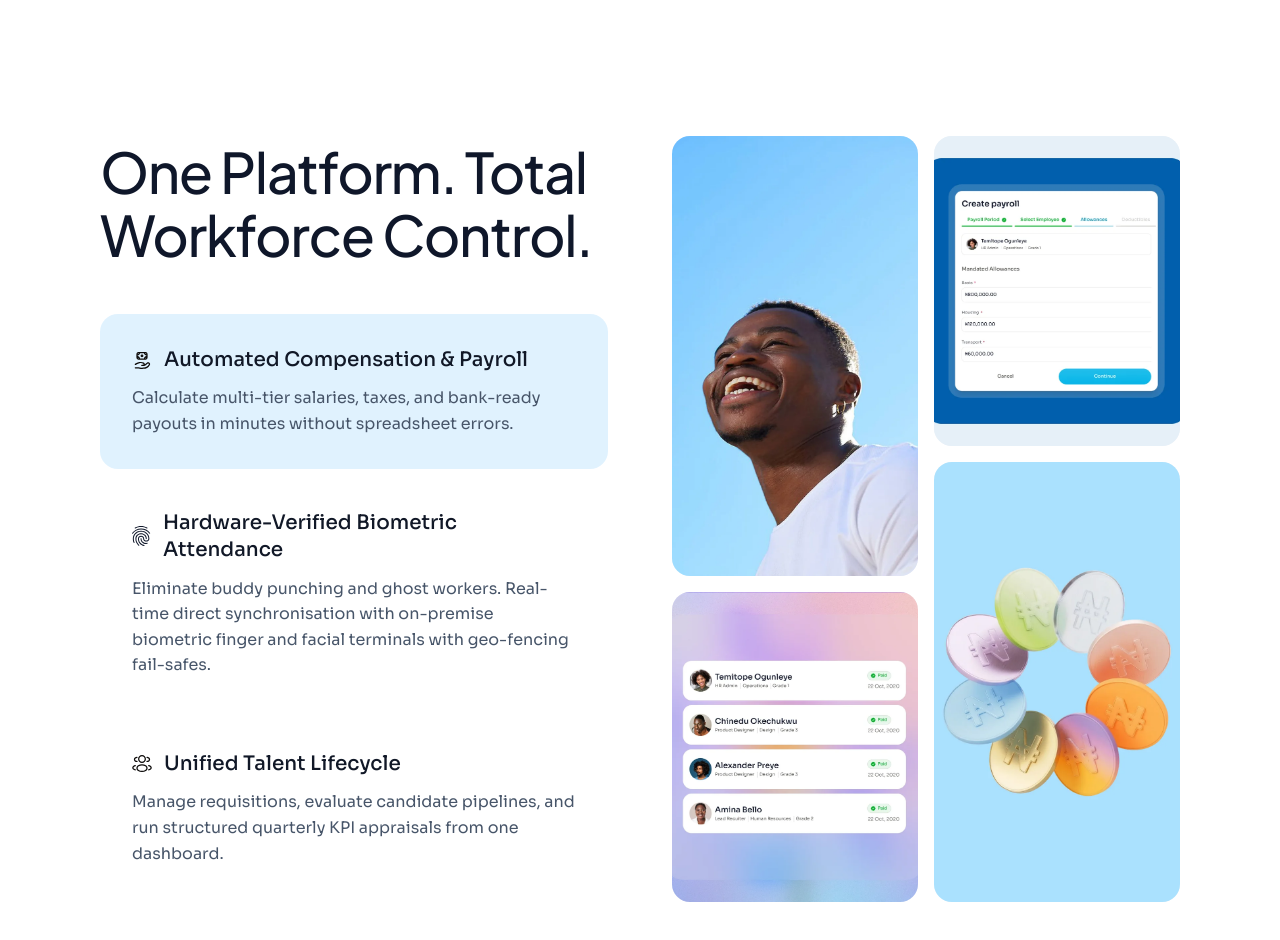
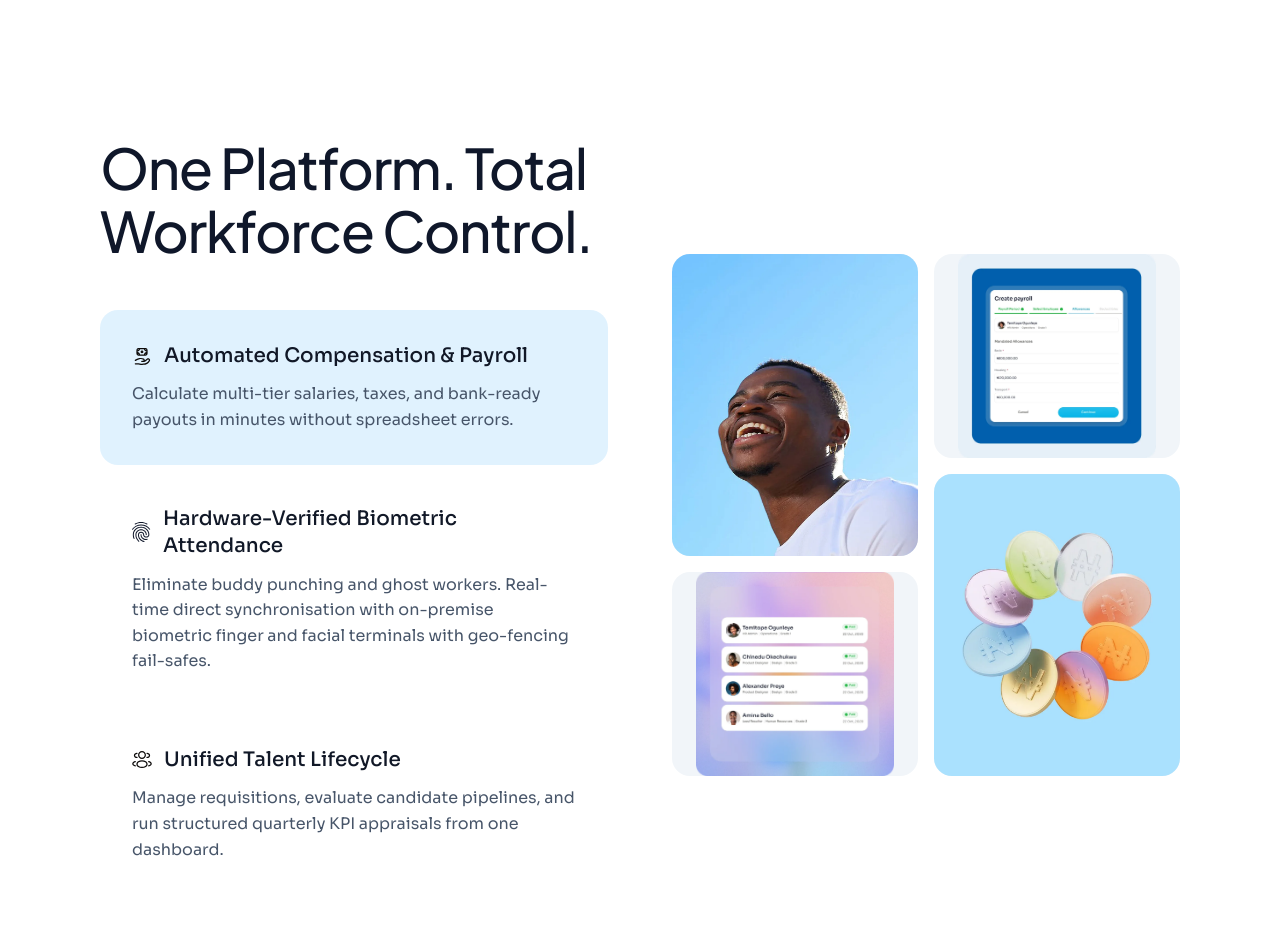
Before and after one commit to onwukauchechukwuken-wq/heckerpeople-landing, a Next.js app: page / in a window 1280 px wide. Shown: the part 1500-2440 px from the top of the page. Built offline with nearby package versions, Linux system fonts and the light colour scheme.

Commit message:
Refactor layout and image classes in platform-tabs

```diff
--- a/src/components/landing/platform-tabs.tsx
+++ b/src/components/landing/platform-tabs.tsx
@@ -118,9 +118,9 @@ function Bento({
   const [col1Tall, col1Short, col2Short, col2Tall] = tiles;
 
   return (
-    <div className="grid grid-cols-2 gap-4">
+    <div className="grid grid-cols-2 items-start gap-4">
       <div className="flex flex-col gap-4">
-        <div className="relative h-72 overflow-hidden rounded-2xl bg-slate-100 sm:h-96 lg:h-[440px]">
+        <div className="relative aspect-[350/430] w-full overflow-hidden rounded-2xl bg-slate-100">
           <Image
             src={col1Tall.src}
             alt={col1Tall.alt}
@@ -131,7 +131,7 @@ function Bento({
             className="object-cover"
           />
         </div>
-        <div className="relative h-48 overflow-hidden rounded-2xl bg-slate-100 sm:h-64 lg:h-[310px]">
+        <div className="relative aspect-[350/290] w-full overflow-hidden rounded-2xl bg-slate-100">
           <Image
             src={col1Short.src}
             alt={col1Short.alt}
@@ -139,13 +139,13 @@ function Bento({
             loading="eager"
             decoding="async"
             sizes="(min-width:1024px) 25vw, 50vw"
-            className="object-cover"
+            className="object-contain"
           />
         </div>
       </div>
 
       <div className="flex flex-col gap-4">
-        <div className="relative h-48 overflow-hidden rounded-2xl bg-slate-100 sm:h-64 lg:h-[310px]">
+        <div className="relative aspect-[350/290] w-full overflow-hidden rounded-2xl bg-slate-100">
           <Image
             src={col2Short.src}
             alt={col2Short.alt}
@@ -153,10 +153,10 @@ function Bento({
             loading="eager"
             decoding="async"
             sizes="(min-width:1024px) 25vw, 50vw"
-            className="object-cover"
+            className="object-contain"
           />
         </div>
-        <div className="relative h-72 overflow-hidden rounded-2xl bg-slate-100 sm:h-96 lg:h-[440px]">
+        <div className="relative aspect-[350/430] w-full overflow-hidden rounded-2xl bg-slate-100">
           <Image
             src={col2Tall.src}
             alt={col2Tall.alt}
```
